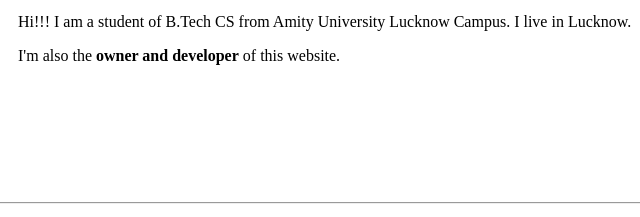
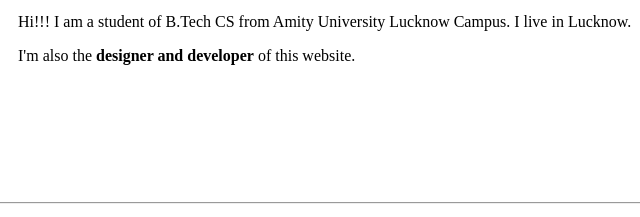
Before and after one commit to shivangi-2212/CV, a plain HTML site: page index.html in a window 1280 px wide. Shown: the part 222-439 px from the top of the page, 267-907 px from the left. Drawn offline with Linux system fonts and the light colour scheme.

Commit message:
Update index.html

```diff
--- a/index.html
+++ b/index.html
@@ -11,7 +11,7 @@
         <td><h1> Shivangi Agarwal </h1>
         <p><em>Student at <strong>Amity University</strong></em></p>
         <p>Hi!!! I am a student of B.Tech CS from Amity University Lucknow Campus. I live in Lucknow.</p>
-        <p>I'm also the <strong>owner and developer</strong> of this website.</p>
+        <p>I'm also the <strong>designer and developer</strong> of this website.</p>
         </td>
       </tr>
     </table>
```
